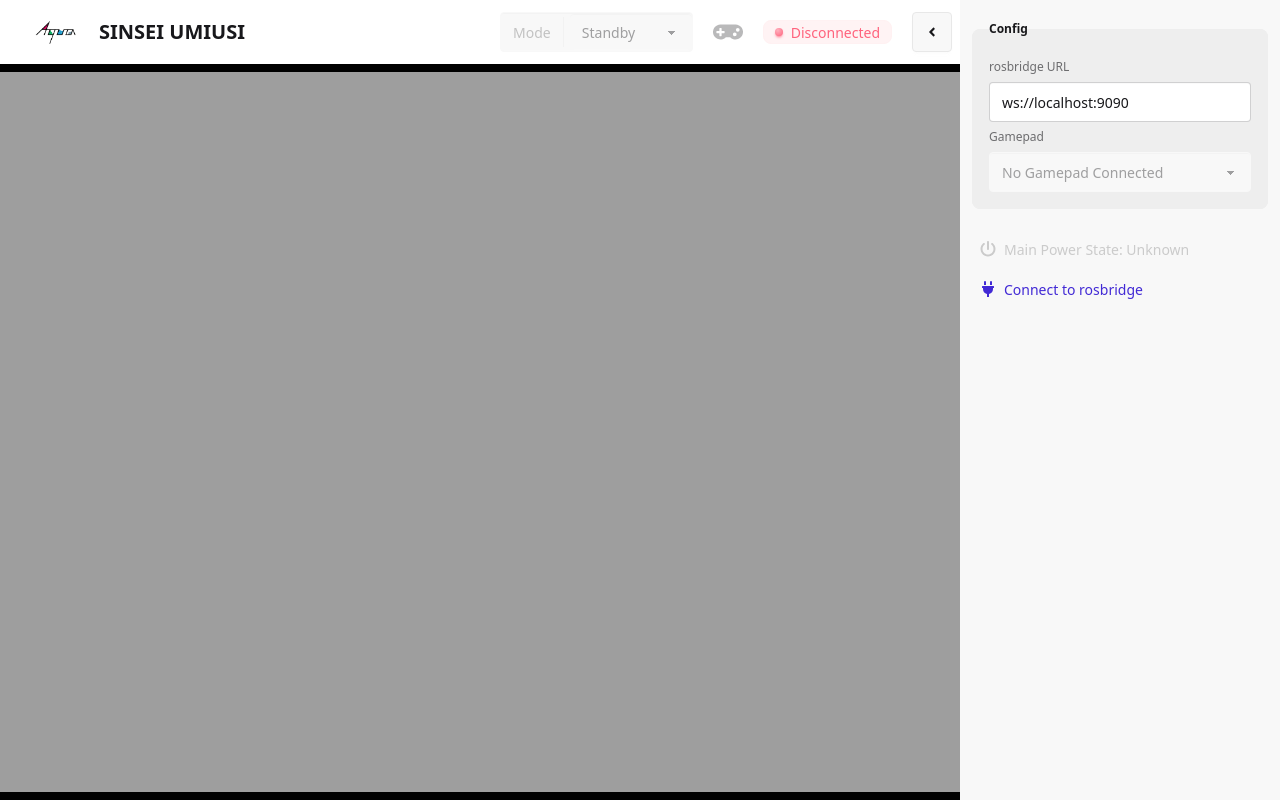
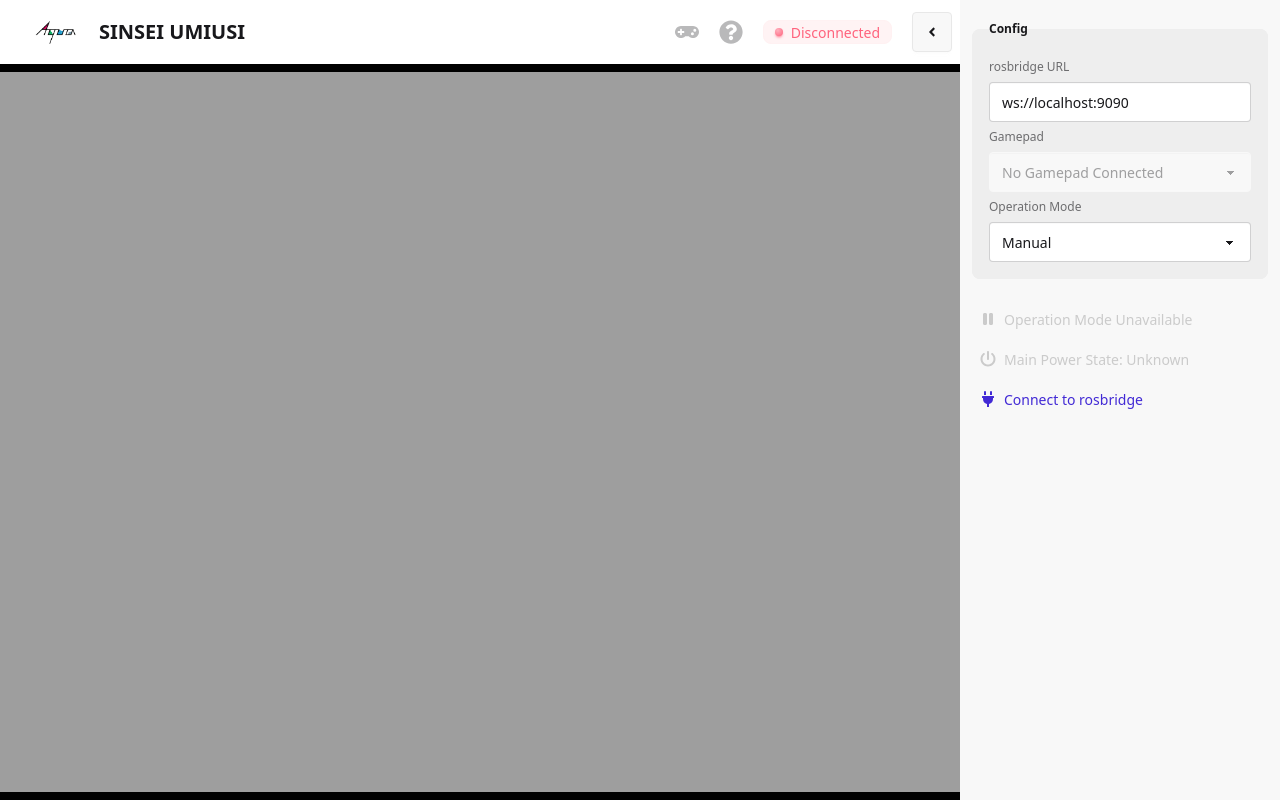
Before and after one commit to rogy-AquaLab/sinsei_UMIUSI_ui, a React (Vite) app: page / in a window 1280 px wide. Both pictures are taken after a click on the label "open sidebar". Built offline with nearby package versions, Linux system fonts and the light colour scheme.

Commit message:
feat(mode): 運用時のモードとスタンバイを行き来するボタンを追加し、それに合わせてUIを変更

```diff
--- a/src/components/Drawer.tsx
+++ b/src/components/Drawer.tsx
@@ -3,6 +3,8 @@ import RosConnectButton from '@/components/drawer/RosConnectButton'
 import UrlInput from '@/components/drawer/UrlInput'
 import GamepadSelect from '@/components/drawer/GamepadSelect'
 import MainPowerButton from '@/components/drawer/MainPowerButton'
+import OperationModeSelect from '@/components/drawer/OperationModeSelect'
+import OperationButton from '@/components/drawer/OparationButton'
 
 const Drawer = ({ children }: PropsWithChildren) => {
   return (
@@ -25,10 +27,13 @@ const Drawer = ({ children }: PropsWithChildren) => {
               <UrlInput />
               <label className="label">Gamepad</label>
               <GamepadSelect />
+              <label className="label">Operation Mode</label>
+              <OperationModeSelect />
             </fieldset>
           </div>
           <ul className="menu w-full grow">
             {/* List item */}
+            <OperationButton />
             <MainPowerButton />
             <RosConnectButton />
           </ul>
--- a/src/components/Navbar.tsx
+++ b/src/components/Navbar.tsx
@@ -1,7 +1,7 @@
 import { FaAngleLeft } from 'react-icons/fa'
 import RosStatusBadge from '@/components/navbar/RosStatusBadge'
 import GamepadStatusIcon from '@/components/navbar/GamepadStatusIcon'
-import ModeSelect from '@/components/navbar/ModeSelect'
+import ModeIcon from '@/components/navbar/ModeIcon'
 
 const Navbar = () => {
   return (
@@ -18,8 +18,8 @@ const Navbar = () => {
       </div>
       <div className="navbar-end">
         <div className="flex items-center gap-5">
-          <ModeSelect />
           <GamepadStatusIcon />
+          <ModeIcon />
           <RosStatusBadge />
           <label
             htmlFor="my-drawer"
--- /dev/null
+++ b/src/components/drawer/OparationButton.tsx
@@ -0,0 +1,70 @@
+import { FaPlay, FaPause } from 'react-icons/fa6'
+import type { ReactElement } from 'react'
+import { useRobotState } from '@/hooks/useRobotState'
+
+const OperationButton = () => {
+  const {
+    mainPowerState,
+    mode,
+    modeTransitionState,
+    operationMode,
+    enterOperation,
+    enterStandby,
+  } = useRobotState()
+
+  const isPoweredOn = mainPowerState === 'on'
+  const isStandby = mode === 'STANDBY'
+  const isTransitioning = modeTransitionState === 'transitioning'
+  const isDisabled =
+    !isPoweredOn || mode === null || mode === 'POWERED_OFF' || isTransitioning
+
+  let label: string
+  let tone: string
+  let icon: ReactElement
+
+  if (isTransitioning) {
+    label = 'Switching Operation Mode...'
+    tone = 'text-muted'
+    icon = <FaPause className="my-1.5 inline-block size-4" />
+  } else if (!isPoweredOn || mode === null || mode === 'POWERED_OFF') {
+    label = 'Operation Mode Unavailable'
+    tone = 'text-muted'
+    icon = <FaPause className="my-1.5 inline-block size-4" />
+  } else if (isStandby) {
+    label = `Enter Operation (${operationMode})`
+    tone = 'text-primary'
+    icon = <FaPlay className="my-1.5 inline-block size-4" />
+  } else {
+    label = 'Back to Standby'
+    tone = 'text-warning'
+    icon = <FaPause className="my-1.5 inline-block size-4" />
+  }
+
+  return (
+    <li className={isDisabled ? 'menu-disabled' : ''}>
+      <button
+        className={`is-drawer-close:tooltip is-drawer-close:tooltip-left ${tone} ${
+          isDisabled && 'menu-disabled'
+        }`}
+        data-tip={label}
+        disabled={isDisabled}
+        onClick={() => {
+          if (isStandby) {
+            enterOperation()
+          } else {
+            enterStandby()
+          }
+        }}
+      >
+        {isTransitioning ? (
+          <span className="loading loading-spinner my-1.5 inline-block size-4" />
+        ) : (
+          icon
+        )}
+        <span className="is-drawer-close:hidden">{label}</span>
+      </button>
+    </li>
+  )
+}
+
+export default OperationButton
--- /dev/null
+++ b/src/components/drawer/OperationModeSelect.tsx
@@ -0,0 +1,38 @@
+import { useRobotState } from '@/hooks/useRobotState'
+import { type RobotMode, robotModeToString } from '@/msgs/utils/RobotMode'
+
+type OperationMode = Exclude<RobotMode, 'STANDBY' | 'POWERED_OFF'>
+const OPERATION_MODES: OperationMode[] = ['MANUAL', 'AUTO', 'DEBUG']
+
+const OperationModeSelect = () => {
+  const {
+    mainPowerState,
+    mode,
+    modeTransitionState,
+    operationMode,
+    setOperationMode,
+  } = useRobotState()
+
+  return (
+    <select
+      className="select"
+      id="mode-select"
+      disabled={
+        (mainPowerState === 'on' && mode !== 'STANDBY') ||
+        modeTransitionState === 'transitioning'
+      }
+      value={operationMode}
+      onChange={(e) => setOperationMode(e.target.value as OperationMode)}
+    >
+      {OPERATION_MODES.map((mode) => {
+        return (
+          <option key={mode} value={mode}>
+            {robotModeToString(mode)}
+          </option>
+        )
+      })}
+    </select>
+  )
+}
+
+export default OperationModeSelect
--- a/src/components/navbar/GamepadStatusIcon.tsx
+++ b/src/components/navbar/GamepadStatusIcon.tsx
@@ -6,7 +6,7 @@ const GamepadStatusIcon = () => {
 
   return (
     <div
-      className={`tooltip tooltip-bottom text-3xl ${selectedIndex !== null ? 'text-success' : 'text-base-content/30'}`}
+      className={`tooltip tooltip-bottom text-2xl ${selectedIndex !== null ? 'text-success' : 'text-base-content/30'}`}
       data-tip={
         selectedIndex !== null
           ? gamepads[selectedIndex]?.id
--- /dev/null
+++ b/src/components/navbar/ModeIcon.tsx
@@ -0,0 +1,42 @@
+import {
+  FaHandPaper,
+  FaPauseCircle,
+  FaQuestionCircle,
+  FaRobot,
+} from 'react-icons/fa'
+import { useRobotState } from '@/hooks/useRobotState'
+import { robotModeToString } from '@/msgs/utils/RobotMode'
+
+const ModeIcon = () => {
+  const { mode } = useRobotState()
+
+  const tone =
+    mode === null
+      ? 'text-base-content/30'
+      : mode === 'POWERED_OFF'
+        ? 'text-error'
+        : 'text-primary'
+
+  return (
+    <div
+      className={`tooltip tooltip-bottom text-2xl ${tone}`}
+      data-tip={mode ? robotModeToString(mode) : 'Unknown'}
+    >
+      {mode === null ? (
+        <FaQuestionCircle />
+      ) : mode === 'POWERED_OFF' ? (
+        <FaPauseCircle />
+      ) : mode === 'STANDBY' ? (
+        <FaPauseCircle />
+      ) : mode === 'MANUAL' ? (
+        <FaHandPaper />
+      ) : mode === 'AUTO' ? (
+        <FaRobot />
+      ) : (
+        <FaQuestionCircle />
+      )}
+    </div>
+  )
+}
+
+export default ModeIcon
--- a/src/components/navbar/ModeSelect.tsx
+++ /dev/null
@@ -1,39 +0,0 @@
-import { useRobotState } from '@/hooks/useRobotState'
-import {
-  RobotModeMap,
-  type RobotMode,
-  robotModeToString,
-} from '@/msgs/utils/RobotMode'
-
-const ModeSelect = () => {
-  const { mainPowerState, mode, setMode } = useRobotState()
-  // mode: RobotModeNum | null を想定
-
-  return (
-    <label className="select">
-      <span className="label">Mode</span>
-      <select
-        className="select"
-        id="mode-select"
-        disabled={mainPowerState !== 'on'}
-        value={mode ?? ''}
-        onChange={(e) => {
-          const selectedMode = e.target.value
-          if (selectedMode === '') return
-
-          setMode(selectedMode as RobotMode)
-        }}
-      >
-        {(Object.keys(RobotModeMap) as RobotMode[]).map((mode) => {
-          return (
-            <option key={mode} value={mode} disabled={mode === 'POWERED_OFF'}>
-              {robotModeToString(mode)}
-            </option>
-          )
-        })}
-      </select>
-    </label>
-  )
-}
-
-export default ModeSelect
--- a/src/contexts/RobotStateContext.tsx
+++ b/src/contexts/RobotStateContext.tsx
@@ -19,12 +19,15 @@ import type {
 import {
   numToRobotMode,
   type RobotMode,
+  type OperationMode,
   RobotModeMap,
   robotModeToNum,
   robotModeToString,
 } from '@/msgs/utils/RobotMode'
 
 type MainPowerState = 'unknown' | 'off' | 'on' | 'poweringOn' | 'poweringOff'
+
+type ModeTransitionState = 'idle' | 'transitioning'
 
 type RobotStateContextValue = {
   mainPowerState: MainPowerState
@@ -33,14 +36,39 @@ type RobotStateContextValue = {
    * ロボットの動作モード。rosbridgeが未接続の場合はnull
    */
   mode: RobotMode | null
-  setMode: (mode: RobotMode) => void
+  /**
+   * 動作モードが移行中かどうか
+   */
+  modeTransitionState: ModeTransitionState
+  /**
+   * UIで選択された動作モード
+   */
+  operationMode: OperationMode
+  /**
+   * UIで選択された動作モードをセットする関数
+   * @param mode
+   * @returns
+   */
+  setOperationMode: (mode: OperationMode) => void
+  /**
+   * スタンバイからUIで選択された動作モードに移行する
+   */
+  enterOperation: () => void
+  /**
+   * 任意の動作モードからスタンバイに移行する
+   */
+  enterStandby: () => void
 }
 
 const RobotStateContext = createContext<RobotStateContextValue>({
   mainPowerState: 'unknown',
   setMainPower: () => {},
   mode: null,
-  setMode: () => {},
+  modeTransitionState: 'idle',
+  operationMode: 'MANUAL',
+  setOperationMode: () => {},
+  enterOperation: () => {},
+  enterStandby: () => {},
 })
 
 const RobotStateProvider = ({ children }: PropsWithChildren) => {
@@ -49,6 +77,9 @@ const RobotStateProvider = ({ children }: PropsWithChildren) => {
   const [mainPowerState, setMainPowerState] =
     useState<MainPowerState>('unknown')
   const [mode, _setMode] = useState<RobotMode | null>(null)
+  const [modeTransitionState, setModeTransitionState] =
+    useState<ModeTransitionState>('idle')
+  const [operationMode, setOperationMode] = useState<OperationMode>('MANUAL')
 
   const toast = useToast()
 
@@ -94,9 +125,16 @@ const RobotStateProvider = ({ children }: PropsWithChildren) => {
     robotStateTopic.subscribe((_message) => {
       const message = _message as RobotState
       const isOn = message.state !== RobotModeMap.POWERED_OFF
+      const newMode = numToRobotMode(message.state) ?? null
 
       setMainPowerState(isOn ? 'on' : 'off')
-      _setMode(numToRobotMode(message.state) ?? null)
+      _setMode((prev) => {
+        // モードが変化したらmodeTransitionStateを'idle'に戻す
+        if (prev !== newMode) {
+          setModeTransitionState('idle')
+        }
+        return newMode
+      })
     })
 
     return () => robotStateTopic.unsubscribe()
@@ -139,8 +177,15 @@ const RobotStateProvider = ({ children }: PropsWithChildren) => {
     [mainPowerState, powerOnService, powerOffService, toast],
   )
 
-  const setMode = useCallback(
+  const requestSetMode = useCallback(
     (mode: RobotMode) => {
+      if (modeTransitionState === 'transitioning') {
+        console.warn('Mode transition already in progress')
+        return
+      }
+
+      setModeTransitionState('transitioning')
+
       const request: SetModeRequest = {
         mode: robotModeToNum(mode),
       }
@@ -157,33 +202,62 @@ const RobotStateProvider = ({ children }: PropsWithChildren) => {
           } else {
             console.error('Set Mode failed:', res.error_msg)
             toast?.show(`Set Mode failed: ${res.error_msg}`, 'error')
+            setModeTransitionState('idle')
           }
         },
         (err) => {
           console.error('Set Mode service call failed', err)
           toast?.show('Set Mode service call failed', 'error')
+          setModeTransitionState('idle')
         },
       )
     },
-    [setModeService, toast],
+    [modeTransitionState, setModeService, toast],
   )
+
+  const enterOperation = useCallback(() => {
+    if (mode !== 'STANDBY') {
+      console.warn('Robot is not in STANDBY')
+      return
+    }
+    requestSetMode(operationMode)
+  }, [mode, operationMode, requestSetMode])
+
+  const enterStandby = useCallback(() => {
+    if (mode === 'STANDBY') return
+    requestSetMode('STANDBY')
+  }, [mode, requestSetMode])
 
   useEffect(() => {
     // 接続が切れたら状態をリセット
     if (connectionState !== 'connected') {
       setMainPowerState('unknown')
       _setMode(null)
+      setModeTransitionState('idle')
     }
   }, [connectionState])
 
-  const contextValue = useMemo(() => {
+  const contextValue: RobotStateContextValue = useMemo(() => {
     return {
       mainPowerState,
       setMainPower,
       mode,
-      setMode,
+      modeTransitionState,
+      operationMode,
+      setOperationMode,
+      enterOperation,
+      enterStandby,
     }
-  }, [mainPowerState, setMainPower, mode, setMode])
+  }, [
+    mainPowerState,
+    setMainPower,
+    mode,
+    modeTransitionState,
+    operationMode,
+    setOperationMode,
+    enterOperation,
+    enterStandby,
+  ])
 
   return <RobotStateContext value={contextValue}>{children}</RobotStateContext>
 }
--- a/src/msgs/utils/RobotMode.ts
+++ b/src/msgs/utils/RobotMode.ts
@@ -7,6 +7,8 @@ export const RobotModeMap = {
 } as const
 
 export type RobotMode = keyof typeof RobotModeMap
+
+export type OperationMode = Exclude<RobotMode, 'STANDBY' | 'POWERED_OFF'>
 
 export type RobotModeNum = (typeof RobotModeMap)[RobotMode]
 
```
